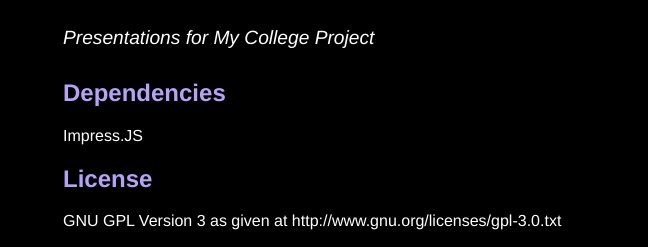
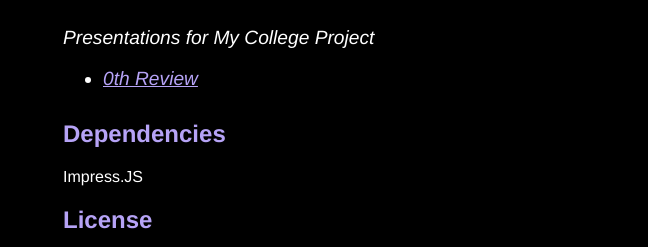
Before and after one commit to gautamk/Project-Review-Presentations, a plain HTML site: page index.html in a window 1280 px wide. Shown: the part 254-501 px from the top of the page, 227-875 px from the left. Drawn offline with Linux system fonts and the light colour scheme; grey boxes are pictures that could not be loaded.

Commit message:
Added Readme and Modified Index Page

```diff
--- a/index.html
+++ b/index.html
@@ -47,6 +47,11 @@
 
     <div class="description">
       Presentations for My College Project
+      <ul>
+        <li>
+            <a href="./0th-Review/">0th Review </a>
+        </li>
+      </ul>
     </div>
 
 
```
Also changed, not shown: 1 other file.
